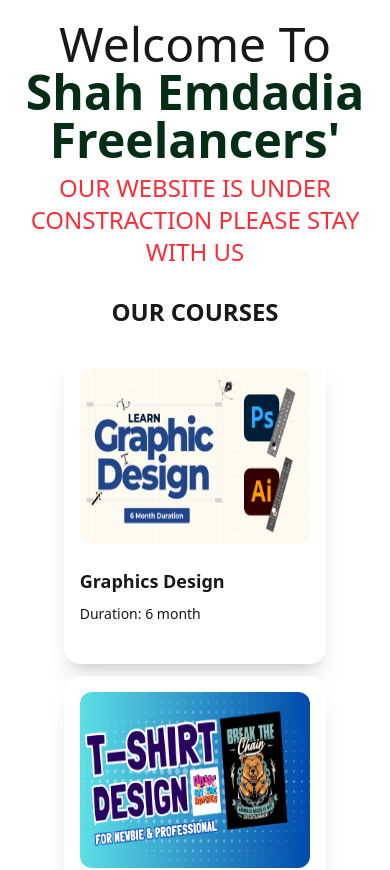
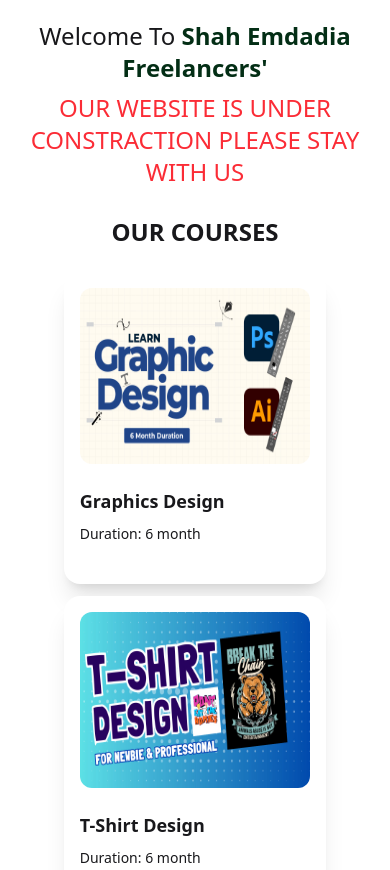
Before and after one commit to Newajdev/SEF-Website-client, a Next.js app: page / in a window 390 px wide. Shown: the top 870 px of the page. Built offline with nearby package versions, Linux system fonts and the light colour scheme.

Commit message:
responsiveness started

```diff
--- a/src/app/page.js
+++ b/src/app/page.js
@@ -66,7 +66,7 @@ export default function Home() {
     // </Container>
 
     <section className="lg:h-screen lg:max-w-4/5 mx-auto p-5 text-center flex flex-col gap-2 justify-center">
-      <h1 className="text-5xl ">
+      <h1 className="text-2xl lg:text-5xl ">
         Welcome To <span className="font-semibold text-green-950">{"Shah Emdadia Freelancers'"}</span>
       </h1>
       <p className="text-2xl uppercase text-red-500">our Website is under Constraction Please Stay with us</p>
```
